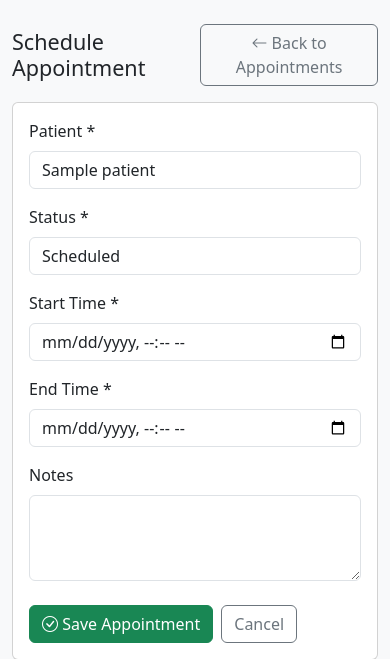
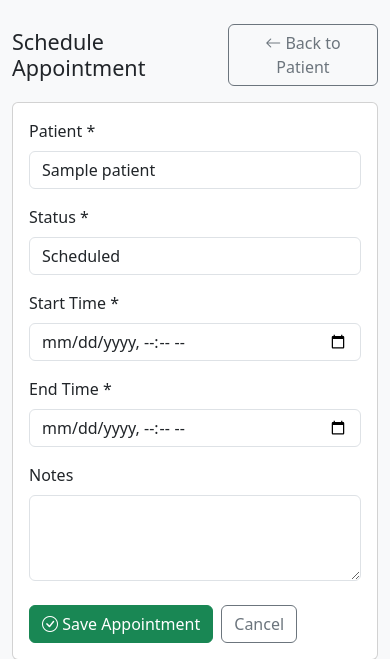
Before and after one commit to mo-hossam-stack/orthodontic_patient_portal, a Django app: page /patients/1/appointments/new/ in a window 390 px wide. Shown: the part 56-715 px from the top of the page. Run offline with Django 5.2, Linux system fonts and the light colour scheme; a user stored in the database is signed in; tables that the repository leaves empty hold one stand-in row (values such as "Sample post").

Commit message:
feat: improve navigation, update responsive navbar, and add treatment plan detail view

```diff
--- a/patients/templates/patients/appointment_form.html
+++ b/patients/templates/patients/appointment_form.html
@@ -5,9 +5,15 @@
 {% block content %}
     <div class="d-flex justify-content-between align-items-center mb-3">
         <h1 class="h4 m-0">{{ title }}</h1>
-        <a href="{% url 'appointment_list' %}" class="btn btn-outline-secondary">
-            <i class="bi bi-arrow-left"></i> Back to Appointments
-        </a>
+        {% if patient %}
+            <a href="{% url 'patient_detail' patient.pk %}" class="btn btn-outline-secondary">
+                <i class="bi bi-arrow-left"></i> Back to Patient
+            </a>
+        {% else %}
+            <a href="{% url 'appointment_list' %}" class="btn btn-outline-secondary">
+                <i class="bi bi-arrow-left"></i> Back to Appointments
+            </a>
+        {% endif %}
     </div>
 
     <div class="card">
@@ -56,7 +62,11 @@
                     <button class="btn btn-success" type="submit">
                         <i class="bi bi-check-circle"></i> Save Appointment
                     </button>
-                    <a href="{% url 'appointment_list' %}" class="btn btn-outline-secondary">Cancel</a>
+                    {% if patient %}
+                        <a href="{% url 'patient_detail' patient.pk %}" class="btn btn-outline-secondary">Cancel</a>
+                    {% else %}
+                        <a href="{% url 'appointment_list' %}" class="btn btn-outline-secondary">Cancel</a>
+                    {% endif %}
                 </div>
             </form>
         </div>
```
